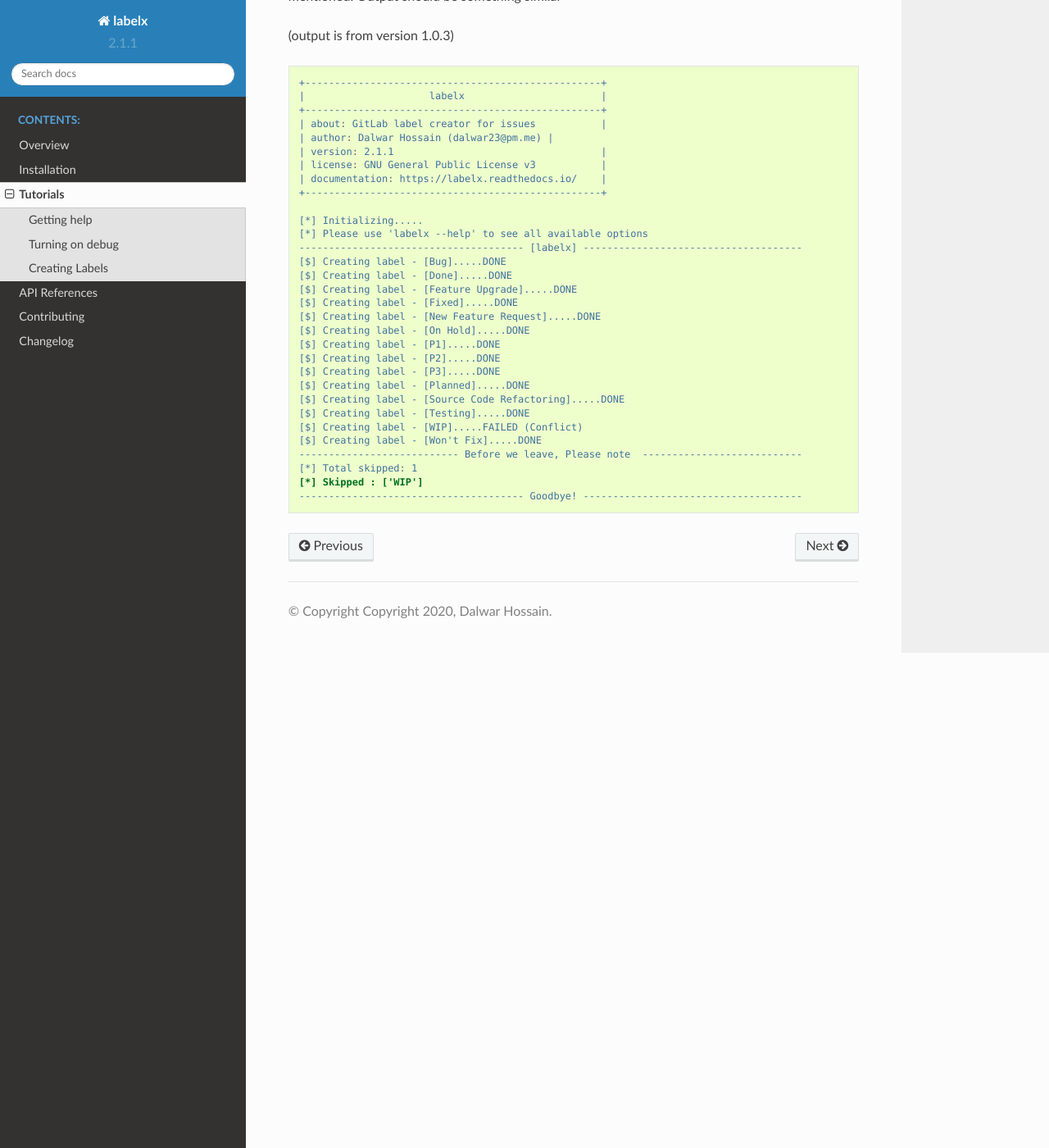
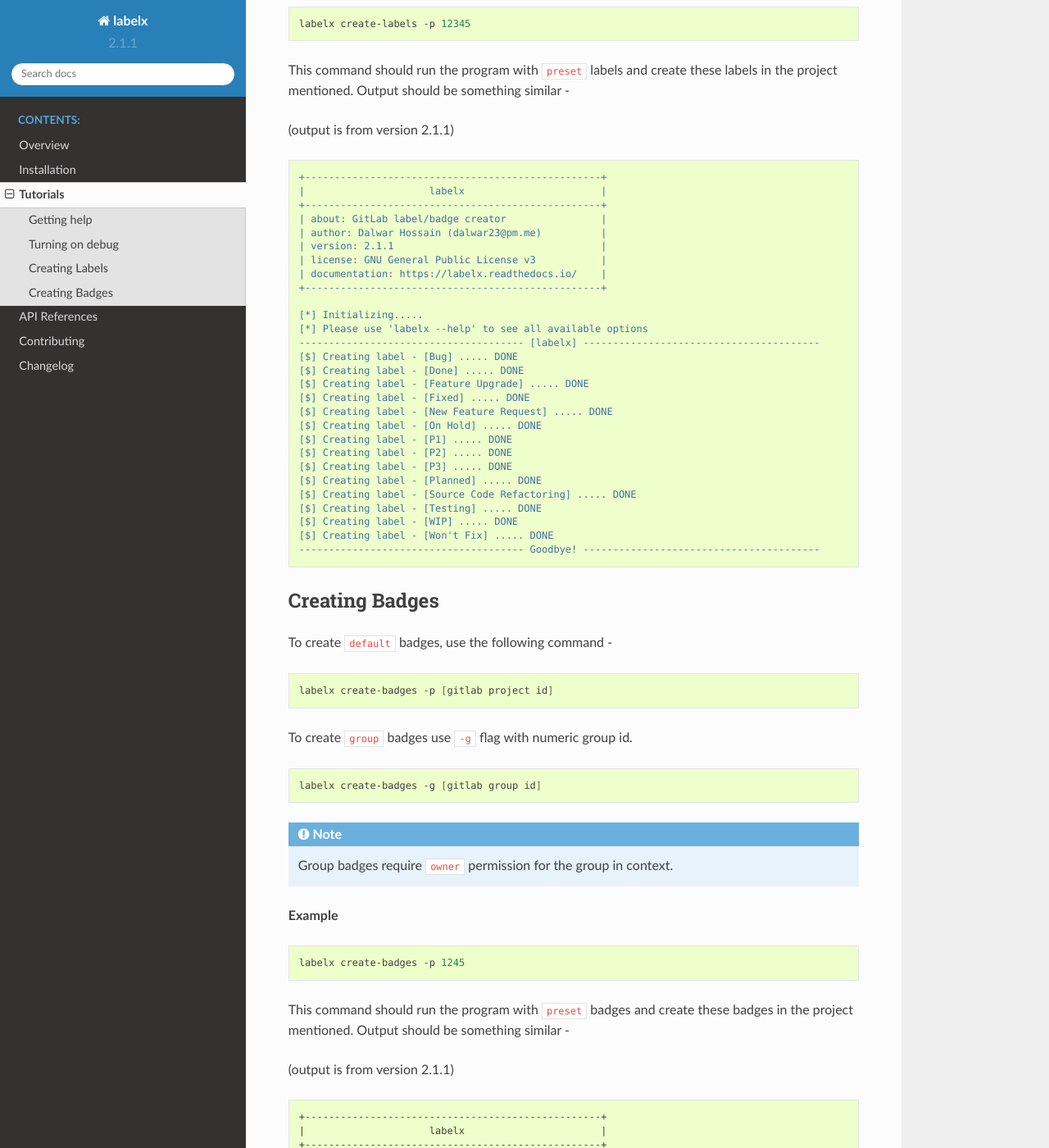
Before and after one commit to devopsforhumans/labelx, a Sphinx documentation site: the page built from docs/source/tutorials.rst, in a window 1280 px wide and 1400 px high, scrolled down 1918 px. Shown: the whole window at 82% size. Built offline with Sphinx 7.4.7 and the Read the Docs theme 2.0.0, drawn with Linux system fonts in a browser that asks for light colours; some of the changed text lies outside the part shown.

Commit message:
added group level support for labels and badges

```diff
--- a/docs/source/tutorials.rst
+++ b/docs/source/tutorials.rst
@@ -63,48 +63,54 @@
 
 .. code-block:: shell
 
-   labelx --debug create [OPTIONS] [ARGS]
+   labelx --debug create-labels [OPTIONS] [ARGS]
 
 Also you can turn on the ``debug`` mode at sub-command level by using ``--debug``
 flag after the sub-command
 
 .. code-block:: batch
 
-   labelx create [OPTIONS] [ARGS] --debug
+   labelx create-labels [OPTIONS] [ARGS] --debug
 
 OR like this -
 
 .. code-block:: batch
 
-    labelx create --debug [OPTIONS] [ARGS]
+    labelx create-labels --debug [OPTIONS] [ARGS]
 
 Creating Labels
 ---------------
 
-To created ``default`` labels, use the following command -
+To create ``default`` labels, use the following command -
 
 .. code-block:: shell
 
-   labelx create -p [gitlab project id]
+   labelx create-labels -p [gitlab project id]
+
+To create group labels use ``-g`` flag
+
+.. code-block:: shell
+
+   labelx create-labels -g [gitlab group id]
 
 **Example**
 
 .. code-block:: shell
 
-   labelx create -p 12345
+   labelx create-labels -p 12345
 
 This command should run the program with ``preset`` labels and create these labels
 in the project mentioned. Output should be something similar -
 
-(output is from version 1.0.3)
+(output is from version 2.1.1)
 
 .. code-block:: ini
 
    +--------------------------------------------------+
    |                     labelx                       |
    +--------------------------------------------------+
-   | about: GitLab label creator for issues           |
-   | author: Dalwar Hossain (dalwar23@pm.me) |
+   | about: GitLab label/badge creator                |
+   | author: Dalwar Hossain (dalwar23@pm.me)          |
    | version: 2.1.1                                   |
    | license: GNU General Public License v3           |
    | documentation: https://labelx.readthedocs.io/    |
@@ -112,22 +118,75 @@
 
    [*] Initializing.....
    [*] Please use 'labelx --help' to see all available options
-   -------------------------------------- [labelx] -------------------------------------
-   [$] Creating label - [Bug].....DONE
-   [$] Creating label - [Done].....DONE
-   [$] Creating label - [Feature Upgrade].....DONE
-   [$] Creating label - [Fixed].....DONE
-   [$] Creating label - [New Feature Request].....DONE
-   [$] Creating label - [On Hold].....DONE
-   [$] Creating label - [P1].....DONE
-   [$] Creating label - [P2].....DONE
-   [$] Creating label - [P3].....DONE
-   [$] Creating label - [Planned].....DONE
-   [$] Creating label - [Source Code Refactoring].....DONE
-   [$] Creating label - [Testing].....DONE
-   [$] Creating label - [WIP].....FAILED (Conflict)
-   [$] Creating label - [Won't Fix].....DONE
-   --------------------------- Before we leave, Please note  ---------------------------
-   [*] Total skipped: 1
-   [*] Skipped : ['WIP']
-   -------------------------------------- Goodbye! -------------------------------------
+   -------------------------------------- [labelx] ----------------------------------------
+   [$] Creating label - [Bug] ..... DONE
+   [$] Creating label - [Done] ..... DONE
+   [$] Creating label - [Feature Upgrade] ..... DONE
+   [$] Creating label - [Fixed] ..... DONE
+   [$] Creating label - [New Feature Request] ..... DONE
+   [$] Creating label - [On Hold] ..... DONE
+   [$] Creating label - [P1] ..... DONE
+   [$] Creating label - [P2] ..... DONE
+   [$] Creating label - [P3] ..... DONE
+   [$] Creating label - [Planned] ..... DONE
+   [$] Creating label - [Source Code Refactoring] ..... DONE
+   [$] Creating label - [Testing] ..... DONE
+   [$] Creating label - [WIP] ..... DONE
+   [$] Creating label - [Won't Fix] ..... DONE
+   -------------------------------------- Goodbye! ----------------------------------------
+
+Creating Badges
+---------------
+
+To create ``default`` badges, use the following command -
+
+.. code-block:: shell
+
+   labelx create-badges -p [gitlab project id]
+
+To create ``group`` badges use ``-g`` flag with numeric group id.
+
+
+.. code-block:: shell
+
+   labelx create-badges -g [gitlab group id]
+
+
+.. note::
+   Group badges require ``owner`` permission for the group in context.
+
+**Example**
+
+.. code-block:: shell
+
+   labelx create-badges -p 1245
+
+This command should run the program with ``preset`` badges and create these badges
+in the project mentioned. Output should be something similar -
+
+(output is from version 2.1.1)
+
+.. code-block:: shell
+
+   +--------------------------------------------------+
+   |                     labelx                       |
+   +--------------------------------------------------+
+   | about: GitLab label/badge creator                |
+   | author: Dalwar Hossain (dalwar23@pm.me)          |
+   | version: 2.1.1                                   |
+   | license: GNU General Public License v3           |
+   | documentation: https://labelx.readthedocs.io/    |
+   +--------------------------------------------------+
+
+   [*] Initializing.....
+   [*] Please use 'labelx --help' to see all available options
+   -------------------------------------- [labelx] ----------------------------------------
+   [$] Creating badge - [license] ..... DONE
+   [$] Creating badge - [platform] ..... DONE
+   [$] Creating badge - [windows] ..... DONE
+   [$] Creating badge - [linux] ..... DONE
+   [$] Creating badge - [macos] ..... DONE
+   [$] Creating badge - [python] ..... DONE
+   [$] Creating badge - [style] ..... DONE
+   [$] Creating badge - [layout] ..... DONE
+   -------------------------------------- Goodbye! ----------------------------------------
```
Also changed, not shown: 4 other files.
